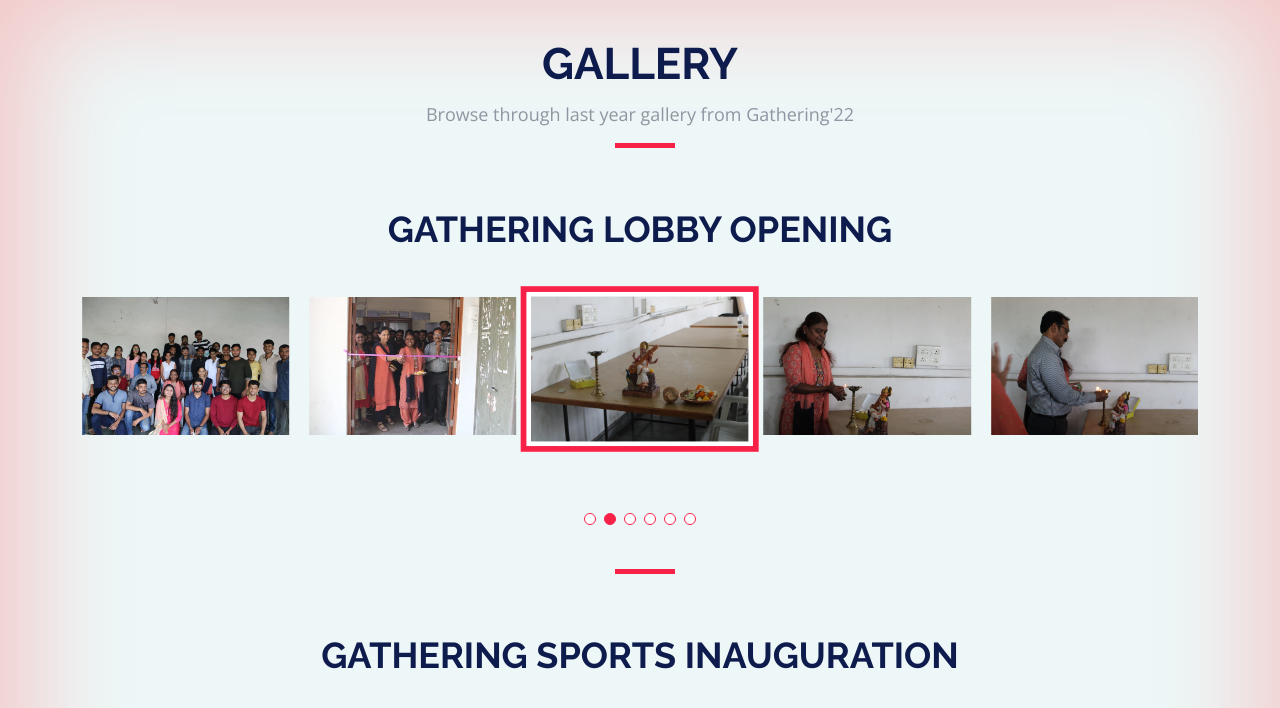
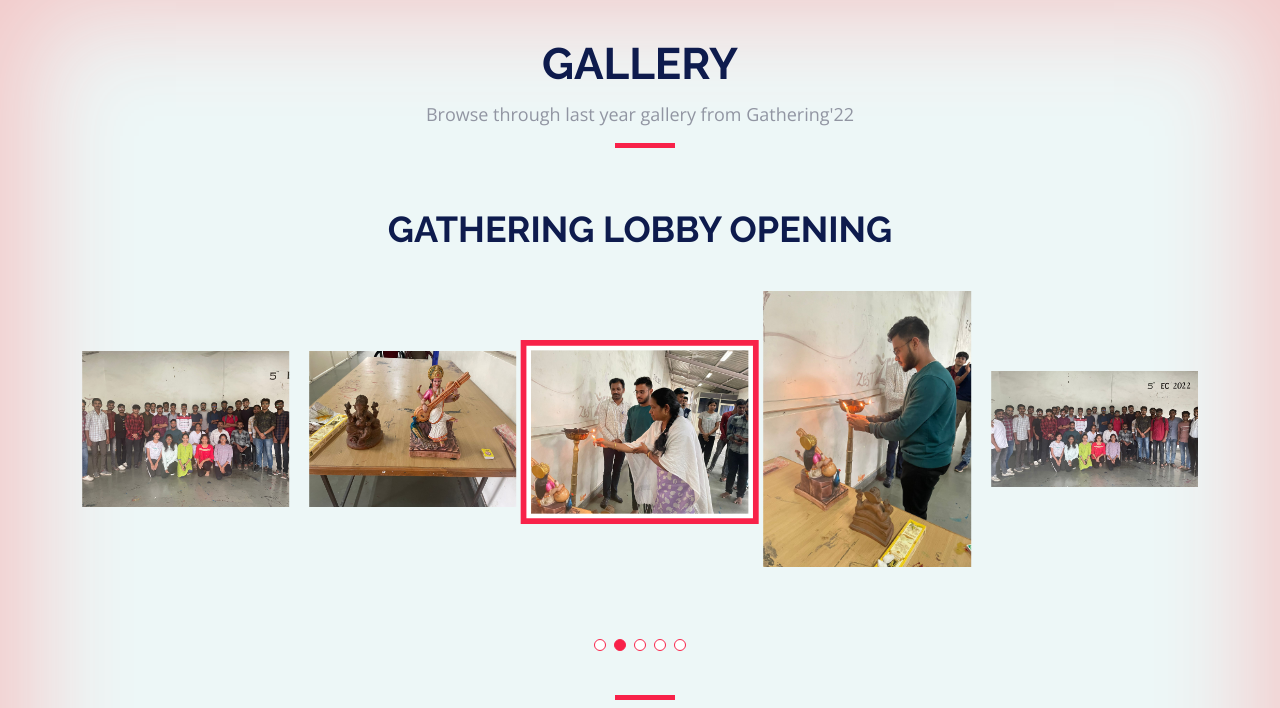
Before and after one commit to Vanshita-1805/Gathering, a plain HTML site: page public_html/gallery.html in a window 1280 px wide. Shown: the part 92-800 px from the top of the page. Drawn offline with nearby package versions, Linux system fonts and the light colour scheme.

Commit message:
Added gallery images

```diff
--- a/public_html/gallery.html
+++ b/public_html/gallery.html
@@ -95,17 +95,15 @@
                         <div class="gallery-slider swiper">
                             <div class="swiper-wrapper align-items-center">
                                 <div class="swiper-slide"><a href="assets/img/gallery/lobby_opening/1.jpeg" class="gallery-lightbox"><img
-                                    src="assets/img/gallery/lobby_opening/1.jpeg" class="img-fluid" alt="" loading="lazy"></a></div>
+                                    src="assets/img/gallery/lobby_opening/gallery1.jpg" class="img-fluid" alt="" loading="lazy"></a></div>
                         <div class="swiper-slide"><a href="assets/img/gallery/lobby_opening/2.jpeg" class="gallery-lightbox"><img
-                                    src="assets/img/gallery/lobby_opening/2.jpeg" class="img-fluid" alt="" loading="lazy"></a></div>
+                                    src="assets/img/gallery/lobby_opening/gallery2.jpg" class="img-fluid" alt="" loading="lazy"></a></div>
                         <div class="swiper-slide"><a href="assets/img/gallery/lobby_opening/3.jpeg" class="gallery-lightbox"><img
-                                    src="assets/img/gallery/lobby_opening/3.jpeg" class="img-fluid" alt="" loading="lazy"></a></div>
+                                    src="assets/img/gallery/lobby_opening/gallery3.jpg" class="img-fluid" alt="" loading="lazy"></a></div>
                         <div class="swiper-slide"><a href="assets/img/gallery/lobby_opening/4.jpeg" class="gallery-lightbox"><img
-                                    src="assets/img/gallery/lobby_opening/4.jpeg" class="img-fluid" alt="" loading="lazy"></a></div>
+                                    src="assets/img/gallery/lobby_opening/gallery4.jpg" class="img-fluid" alt="" loading="lazy"></a></div>
                         <div class="swiper-slide"><a href="assets/img/gallery/lobby_opening/5.jpeg" class="gallery-lightbox"><img
-                                    src="assets/img/gallery/lobby_opening/5.jpeg" class="img-fluid" alt="" loading="lazy"></a></div>
-                        <div class="swiper-slide"><a href="assets/img/gallery/lobby_opening/6.jpeg" class="gallery-lightbox"><img
-                                    src="assets/img/gallery/lobby_opening/6.jpeg" class="img-fluid" alt="" loading="lazy"></a></div>
+                                    src="assets/img/gallery/lobby_opening/gallery5.jpg" class="img-fluid" alt="" loading="lazy"></a></div>
                             </div>
                         <div class="swiper-pagination"></div>
                         </div>
```
Also changed, not shown: public_html/assets/img/gallery/lobby_opening/1.jpeg (deleted), public_html/assets/img/gallery/lobby_opening/2.jpeg (deleted), public_html/assets/img/gallery/lobby_opening/3.jpeg (deleted), public_html/assets/img/gallery/lobby_opening/4.jpeg (deleted), public_html/assets/img/gallery/lobby_opening/5.jpeg (deleted), public_html/assets/img/gallery/lobby_opening/6.jpeg (deleted), public_html/assets/img/gallery/lobby_opening/gallery1.jpg (added), public_html/assets/img/gallery/lobby_opening/gallery2.jpg (added), public_html/assets/img/gallery/lobby_opening/gallery3.jpg (added), public_html/assets/img/gallery/lobby_opening/gallery4.jpg (added), public_html/assets/img/gallery/lobby_opening/gallery5.jpg (added).
